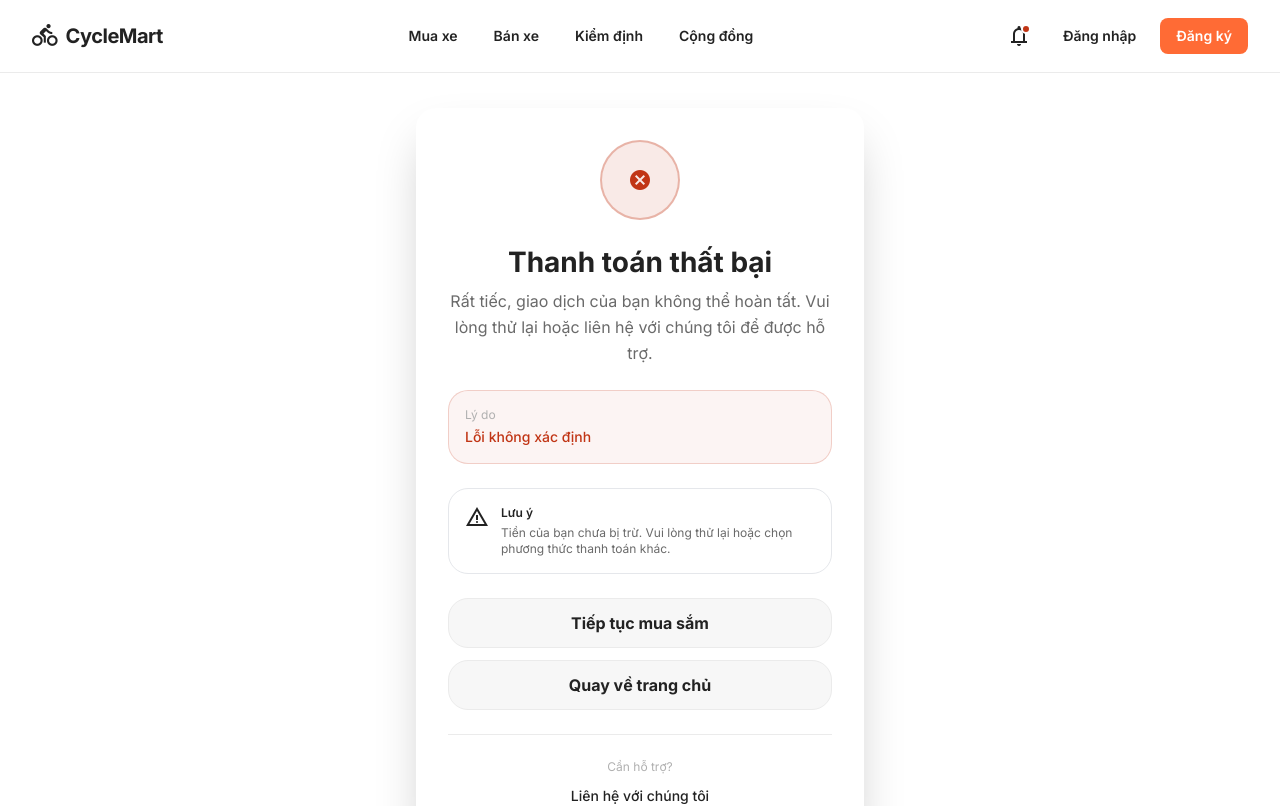
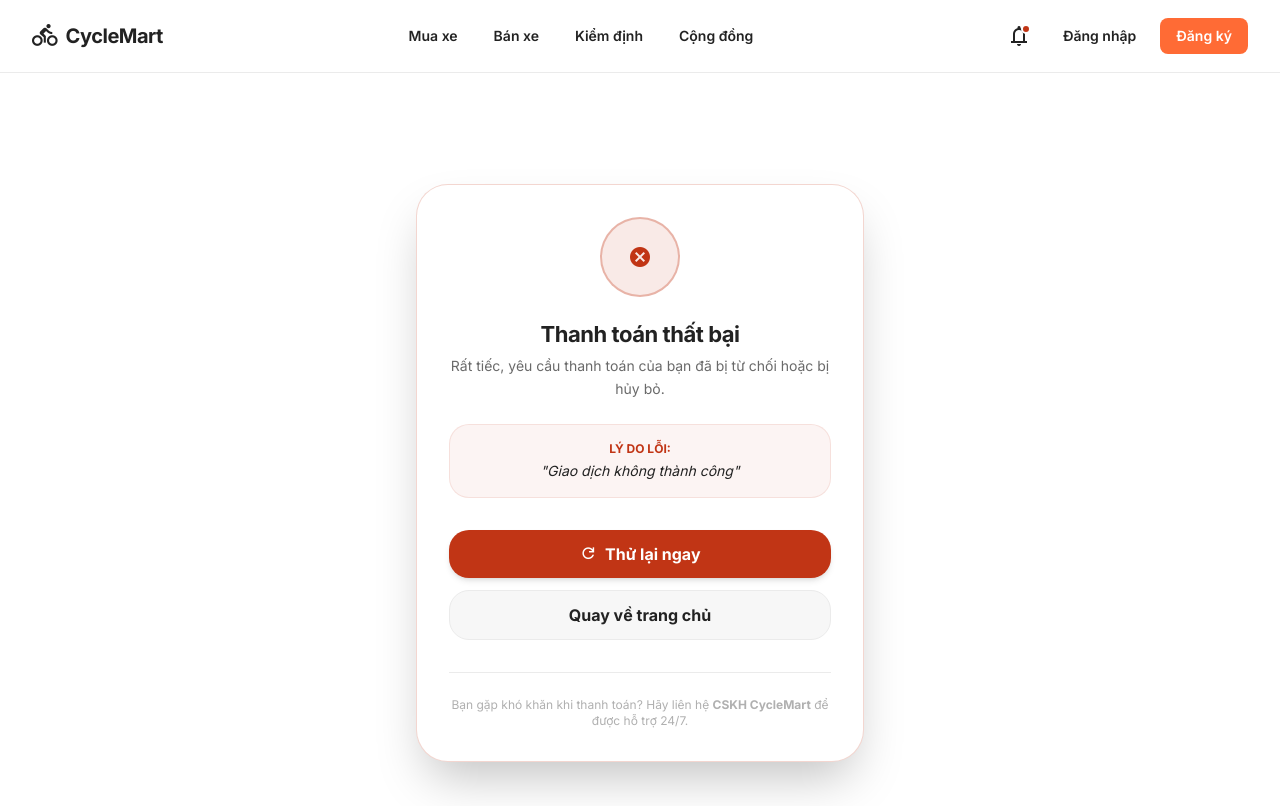
Before and after one commit to superteen02092003/cyclemart-fe, a React (Vite) app: page /payment-failure in a window 1280 px wide. Shown: the top 806 px of the page. Built offline with nearby package versions, Linux system fonts and the light colour scheme.

Commit message:
nối priority với payment

```diff
--- a/src/pages/Payment/PaymentFailurePage.jsx
+++ b/src/pages/Payment/PaymentFailurePage.jsx
@@ -4,61 +4,67 @@ import { ROUTES } from '@/constants/routes'
 export default function PaymentFailurePage() {
   const navigate = useNavigate()
   const [searchParams] = useSearchParams()
-  const reason = searchParams.get('reason') || 'Lỗi không xác định'
+  const reason = searchParams.get('reason') || 'Giao dịch không thành công'
   const bikeId = searchParams.get('bikeId')
+
+  // Kiểm tra cờ từ localStorage để biết người dùng đang cố gắng mua gì
+  const isPriorityAttempt = localStorage.getItem('payment_intent') === 'PRIORITY_PACKAGE'
+
+  const handleRetry = () => {
+    localStorage.removeItem('payment_intent')
+    if (isPriorityAttempt) {
+      navigate(ROUTES.MY_LISTINGS)
+    } else if (bikeId) {
+      navigate(`/checkout/${bikeId}`)
+    } else {
+      navigate(ROUTES.HOME)
+    }
+  }
 
   return (
     <div className="min-h-screen bg-surface-primary flex items-center justify-center p-4">
-      <div className="bg-white rounded-lg shadow-2xl p-8 max-w-md w-full text-center">
+      <div className="bg-white rounded-xl shadow-2xl p-8 max-w-md w-full text-center border border-error/20">
+
         {/* Error Icon */}
         <div className="w-20 h-20 bg-error/10 rounded-full flex items-center justify-center text-error text-5xl mx-auto mb-6 border-2 border-error/30">
-          <span className="material-symbols-outlined" style={{ fontVariationSettings: "'FILL' 1" }}>
+          <span
+            className="material-symbols-outlined"
+            style={{ fontVariationSettings: "'FILL' 1" }}
+          >
             cancel
           </span>
         </div>
 
         {/* Title */}
-        <h1 className="text-3xl font-bold text-content-primary mb-2">Thanh toán thất bại</h1>
+        <h1 className="text-2xl font-bold text-content-primary mb-2">
+          Thanh toán thất bại
+        </h1>
 
         {/* Message */}
-        <p className="text-content-secondary mb-6 leading-relaxed">
-          Rất tiếc, giao dịch của bạn không thể hoàn tất. Vui lòng thử lại hoặc liên hệ với chúng tôi để được hỗ trợ.
+        <p className="text-sm text-content-secondary mb-6 leading-relaxed">
+          Rất tiếc, yêu cầu thanh toán của bạn đã bị từ chối hoặc bị hủy bỏ.
         </p>
 
-        {/* Error Reason */}
-        <div className="bg-error/5 border border-error/20 rounded-lg p-4 mb-6 text-left">
-          <p className="text-xs text-content-tertiary mb-1">Lý do</p>
-          <p className="text-sm text-error font-medium">{reason}</p>
-        </div>
-
-        {/* Info Box */}
-        <div className="bg-orange/5 border border-orange/20 rounded-lg p-4 mb-6 text-left">
-          <div className="flex gap-3">
-            <span className="material-symbols-outlined text-orange flex-shrink-0">warning</span>
-            <div>
-              <p className="text-xs font-semibold text-content-primary mb-1">Lưu ý</p>
-              <p className="text-xs text-content-secondary">Tiền của bạn chưa bị trừ. Vui lòng thử lại hoặc chọn phương thức thanh toán khác.</p>
-            </div>
-          </div>
+        {/* Error Details */}
+        <div className="bg-error/5 rounded-lg p-4 mb-8 border border-error/10">
+          <p className="text-xs font-bold text-error uppercase mb-1">
+            Lý do lỗi:
+          </p>
+          <p className="text-sm text-content-primary italic">
+            "{reason}"
+          </p>
         </div>
 
         {/* Buttons */}
         <div className="space-y-3">
-          {bikeId && (
-            <button
-              onClick={() => navigate(`/checkout/${bikeId}`)}
-              className="w-full py-3 bg-orange hover:bg-orange/90 text-white font-bold rounded-lg transition-colors flex items-center justify-center gap-2"
-            >
-              <span className="material-symbols-outlined text-[1.1rem]">refresh</span>
-              Thử lại thanh toán
-            </button>
-          )}
-
           <button
-            onClick={() => navigate(ROUTES.BROWSE)}
-            className="w-full py-3 bg-surface-secondary hover:bg-surface-tertiary text-content-primary font-bold rounded-lg transition-colors border border-border-light"
+            onClick={handleRetry}
+            className="w-full py-3 bg-error hover:bg-error/90 text-white font-bold rounded-lg transition-colors flex items-center justify-center gap-2 shadow-md"
           >
-            Tiếp tục mua sắm
+            <span className="material-symbols-outlined text-[1.1rem]">
+              refresh
+            </span>
+            Thử lại ngay
           </button>
 
           <button
@@ -70,15 +76,16 @@ export default function PaymentFailurePage() {
         </div>
 
         {/* Support */}
-        <div className="mt-6 pt-6 border-t border-border-light">
-          <p className="text-xs text-content-tertiary mb-2">Cần hỗ trợ?</p>
-          <a
-            href="mailto:support@cyclemart.com"
-            className="text-sm text-blue hover:text-blue/80 font-medium transition-colors"
-          >
-            Liên hệ với chúng tôi
-          </a>
+        <div className="mt-8 pt-6 border-t border-border-light">
+          <p className="text-xs text-content-tertiary">
+            Bạn gặp khó khăn khi thanh toán? Hãy liên hệ{" "}
+            <span className="text-blue font-bold">
+              CSKH CycleMart
+            </span>{" "}
+            để được hỗ trợ 24/7.
+          </p>
         </div>
+
       </div>
     </div>
   )
--- a/src/pages/Payment/PaymentSuccessPage.jsx
+++ b/src/pages/Payment/PaymentSuccessPage.jsx
@@ -1,24 +1,53 @@
-import { useEffect } from 'react'
+import { useEffect, useState } from 'react'
 import { useNavigate, useSearchParams } from 'react-router-dom'
 import { ROUTES } from '@/constants/routes'
+import { formatPrice } from '@/utils/formatPrice'
+import api from '@/services/api'
 
 export default function PaymentSuccessPage() {
   const navigate = useNavigate()
   const [searchParams] = useSearchParams()
   const orderId = searchParams.get('orderId')
+  const [payment, setPayment] = useState(null)
+  const [loading, setLoading] = useState(true)
 
   useEffect(() => {
-    // Auto redirect sau 5 giây
-    const timer = setTimeout(() => {
-      navigate(ROUTES.ORDERS)
-    }, 5000)
+    const fetchPaymentDetails = async () => {
+      try {
+        const response = await api.get(`/v1/payments/history`)
+        const currentPayment = response.data.content.find(p => p.orderId === orderId)
+        setPayment(currentPayment)
+      } catch (error) {
+        console.error('Không thể lấy thông tin hóa đơn:', error)
+      } finally {
+        setLoading(false)
+      }
+    }
 
-    return () => clearTimeout(timer)
-  }, [navigate])
+    if (orderId) {
+      fetchPaymentDetails()
+    } else {
+      setLoading(false)
+    }
+  }, [orderId])
+
+  // 🔥 ĐÂY CHÍNH LÀ BIẾN ĐÃ FIX LỖI "isPriorityPackage is not defined"
+  // Kết hợp kiểm tra bằng cả Type (Enum mới) hoặc Description (Code cũ) để chắc chắn 100% không bị hụt
+  const isPriorityPackage = payment?.type === 'PRIORITY_PACKAGE' ||
+                            payment?.description?.includes('MUA_GOI') ||
+                            payment?.description?.includes('Gói')
+
+  if (loading) {
+    return (
+      <div className="min-h-screen flex items-center justify-center">
+        <div className="animate-spin rounded-full h-12 w-12 border-b-2 border-green"></div>
+      </div>
+    )
+  }
 
   return (
     <div className="min-h-screen bg-surface-primary flex items-center justify-center p-4">
-      <div className="bg-white rounded-lg shadow-2xl p-8 max-w-md w-full text-center">
+      <div className="bg-white rounded-xl shadow-2xl p-8 max-w-md w-full text-center border border-border-light">
         {/* Success Icon */}
         <div className="w-20 h-20 bg-green/10 rounded-full flex items-center justify-center text-green text-5xl mx-auto mb-6 border-2 border-green/30">
           <span className="material-symbols-outlined" style={{ fontVariationSettings: "'FILL' 1" }}>
@@ -27,54 +56,64 @@ export default function PaymentSuccessPage() {
         </div>
 
         {/* Title */}
-        <h1 className="text-3xl font-bold text-content-primary mb-2">Thanh toán thành công!</h1>
-
-        {/* Message */}
-        <p className="text-content-secondary mb-6 leading-relaxed">
-          Đơn hàng của bạn đã được xác nhận. Tiền đang được giữ an toàn tại hệ thống Escrow. Người bán sẽ tiến hành giao hàng cho bạn sớm nhất.
+        <h1 className="text-2xl font-bold text-content-primary mb-2">
+          {isPriorityPackage ? 'Nâng cấp bài đăng thành công!' : 'Thanh toán thành công!'}
+        </h1>
+        <p className="text-sm text-content-secondary mb-8">
+          Cảm ơn bạn đã tin tưởng sử dụng dịch vụ của CycleMart.
         </p>
 
-        {/* Order ID */}
-        {orderId && (
-          <div className="bg-surface-secondary rounded-lg p-4 mb-6 border border-border-light">
-            <p className="text-xs text-content-tertiary mb-1">Mã đơn hàng</p>
-            <p className="text-sm font-mono font-bold text-content-primary break-all">{orderId}</p>
+        {/* Invoice Box */}
+        <div className="bg-surface-secondary rounded-lg p-5 mb-8 text-left space-y-4 border border-dashed border-border-medium">
+          <div className="flex justify-between items-center pb-3 border-b border-white">
+            <span className="text-xs text-content-tertiary uppercase font-bold">Chi tiết hóa đơn</span>
+            <span className="text-[0.7rem] bg-green/20 text-green px-2 py-0.5 rounded-full font-bold">ĐÃ THANH TOÁN</span>
           </div>
-        )}
 
-        {/* Info Box */}
-        <div className="bg-blue/5 border border-blue/20 rounded-lg p-4 mb-6 text-left">
-          <div className="flex gap-3 mb-3">
-            <span className="material-symbols-outlined text-blue flex-shrink-0">info</span>
-            <div>
-              <p className="text-xs font-semibold text-content-primary mb-1">Tiếp theo</p>
-              <p className="text-xs text-content-secondary">Bạn sẽ nhận được email xác nhận. Vui lòng kiểm tra email để cập nhật tình trạng đơn hàng.</p>
+          <div className="flex justify-between gap-4">
+            <span className="text-sm text-content-secondary">Nội dung:</span>
+            <span className="text-sm font-bold text-navy text-right">
+              {payment?.bikePost ? payment.bikePost.title : (payment?.description || 'Thanh toán dịch vụ')}
+            </span>
+          </div>
+
+          <div className="flex justify-between">
+            <span className="text-sm text-content-secondary">Mã đơn hàng:</span>
+            <span className="text-sm font-mono font-medium">{orderId}</span>
+          </div>
+
+          <div className="flex justify-between">
+            <span className="text-sm text-content-secondary">Số tiền:</span>
+            <span className="text-sm font-bold text-green">{formatPrice(payment?.amount || 0)}</span>
+          </div>
+
+          {payment?.pointsEarned > 0 && (
+            <div className="flex justify-between">
+              <span className="text-sm text-content-secondary">Điểm tích lũy:</span>
+              <span className="text-sm font-bold text-orange">+{payment?.pointsEarned} điểm</span>
             </div>
-          </div>
+          )}
         </div>
 
-        {/* Buttons */}
+        {/* Action Buttons */}
         <div className="space-y-3">
           <button
-            onClick={() => navigate(ROUTES.ORDERS)}
-            className="w-full py-3 bg-green hover:bg-green/90 text-white font-bold rounded-lg transition-colors flex items-center justify-center gap-2"
+            onClick={() => navigate(isPriorityPackage ? ROUTES.MY_LISTINGS : ROUTES.ORDERS)}
+            className="w-full py-3 bg-navy hover:bg-navy/90 text-white font-bold rounded-lg transition-colors flex items-center justify-center gap-2 shadow-lg"
           >
-            <span className="material-symbols-outlined text-[1.1rem]">shopping_bag</span>
-            Xem đơn hàng của tôi
+            <span className="material-symbols-outlined text-[1.1rem]">
+              {isPriorityPackage ? 'format_list_bulleted' : 'shopping_bag'}
+            </span>
+            {isPriorityPackage ? 'Quản lý bài đăng' : 'Xem đơn hàng của tôi'}
           </button>
 
           <button
             onClick={() => navigate(ROUTES.HOME)}
-            className="w-full py-3 bg-surface-secondary hover:bg-surface-tertiary text-content-primary font-bold rounded-lg transition-colors border border-border-light"
+            className="w-full py-3 bg-white hover:bg-surface-secondary text-content-primary font-bold rounded-lg transition-colors border border-border-light"
           >
             Quay về trang chủ
           </button>
         </div>
-
-        {/* Auto redirect message */}
-        <p className="text-xs text-content-tertiary mt-6">
-          Tự động chuyển hướng sau 5 giây...
-        </p>
       </div>
     </div>
   )
```
Also changed, not shown: src/components/seller/SubscribeModal.jsx (+43 -33 lines), src/pages/Payment/PaymentCallbackPage.jsx (+27 -15 lines).
